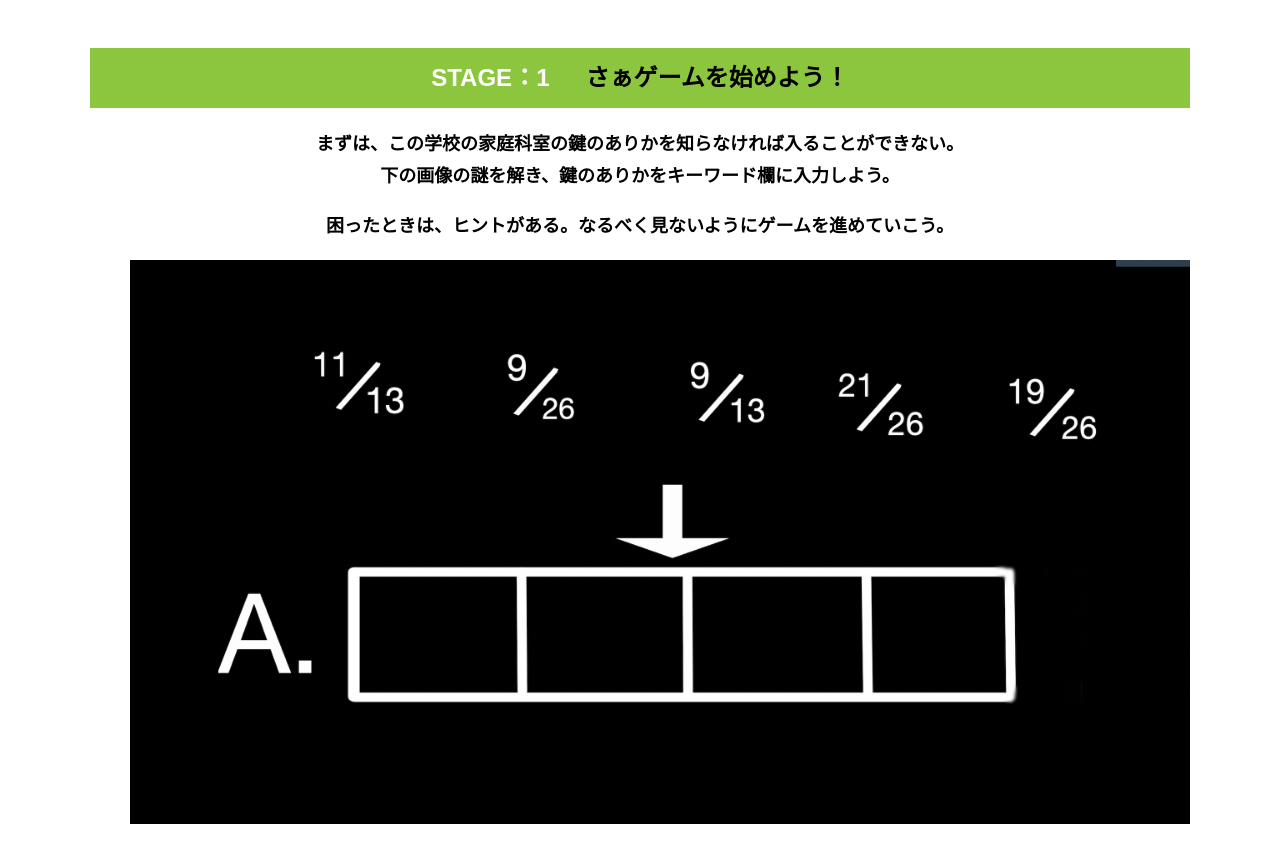
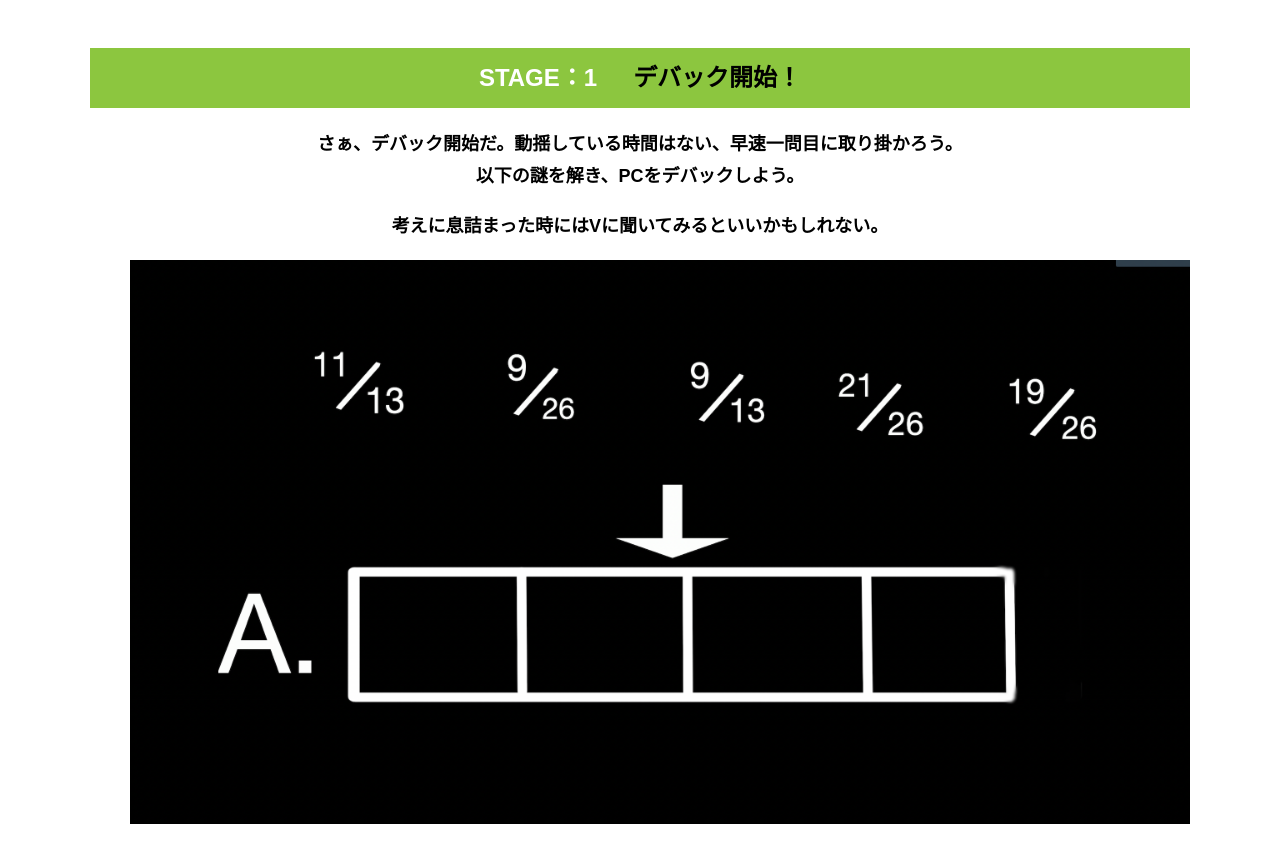
Before and after one commit to Ryouta-Kurosawa/alfa-yoyogi-10, a plain HTML site: page main.html in a window 1280 px wide. Shown: the part 1022-1867 px from the top of the page. Drawn offline with nearby package versions, Linux system fonts and the light colour scheme.

Commit message:
Update main.html

```diff
--- a/main.html
+++ b/main.html
@@ -33,10 +33,10 @@
         <!-- STAGE1問題セクション　ここから -->
         <section class="section">
           <div class="container">
-            <h2 class="section-title section-title--keycolorlight"><span class="section-title__stage">STAGE：1</span>さぁゲームを始めよう！</h2>
-            <p class="text-center">まずは、この学校の家庭科室の鍵のありかを知らなければ入ることができない。<br>
-              下の画像の謎を解き、鍵のありかをキーワード欄に入力しよう。</p>
-            <p class="text-center">困ったときは、ヒントがある。なるべく見ないようにゲームを進めていこう。</p>
+            <h2 class="section-title section-title--keycolorlight"><span class="section-title__stage">STAGE：1</span>デバック開始！</h2>
+            <p class="text-center">さぁ、デバック開始だ。動揺している時間はない、早速一問目に取り掛かろう。<br>
+              以下の謎を解き、PCをデバックしよう。<br>
+            <p class="text-center">考えに息詰まった時にはVに聞いてみるといいかもしれない。<br>
 
             <div class="container">
               <figure class="image__container">
```
